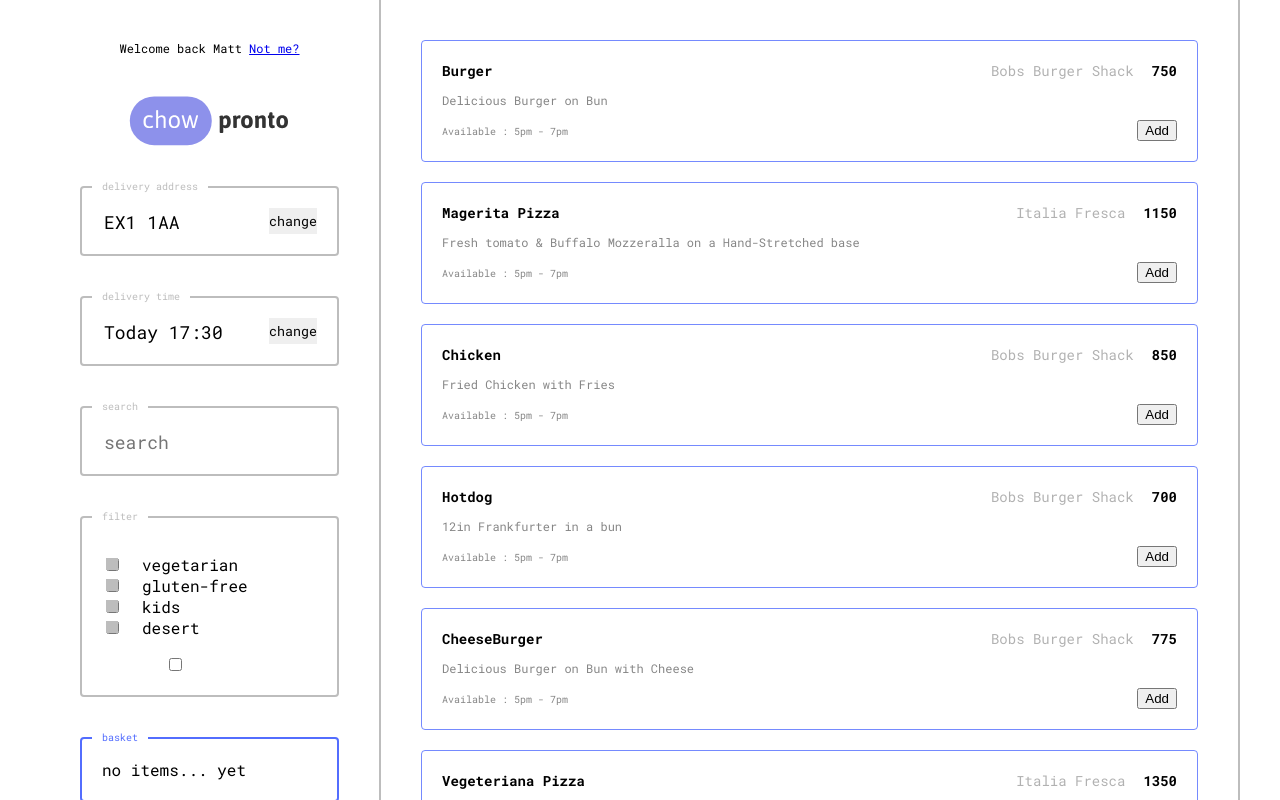
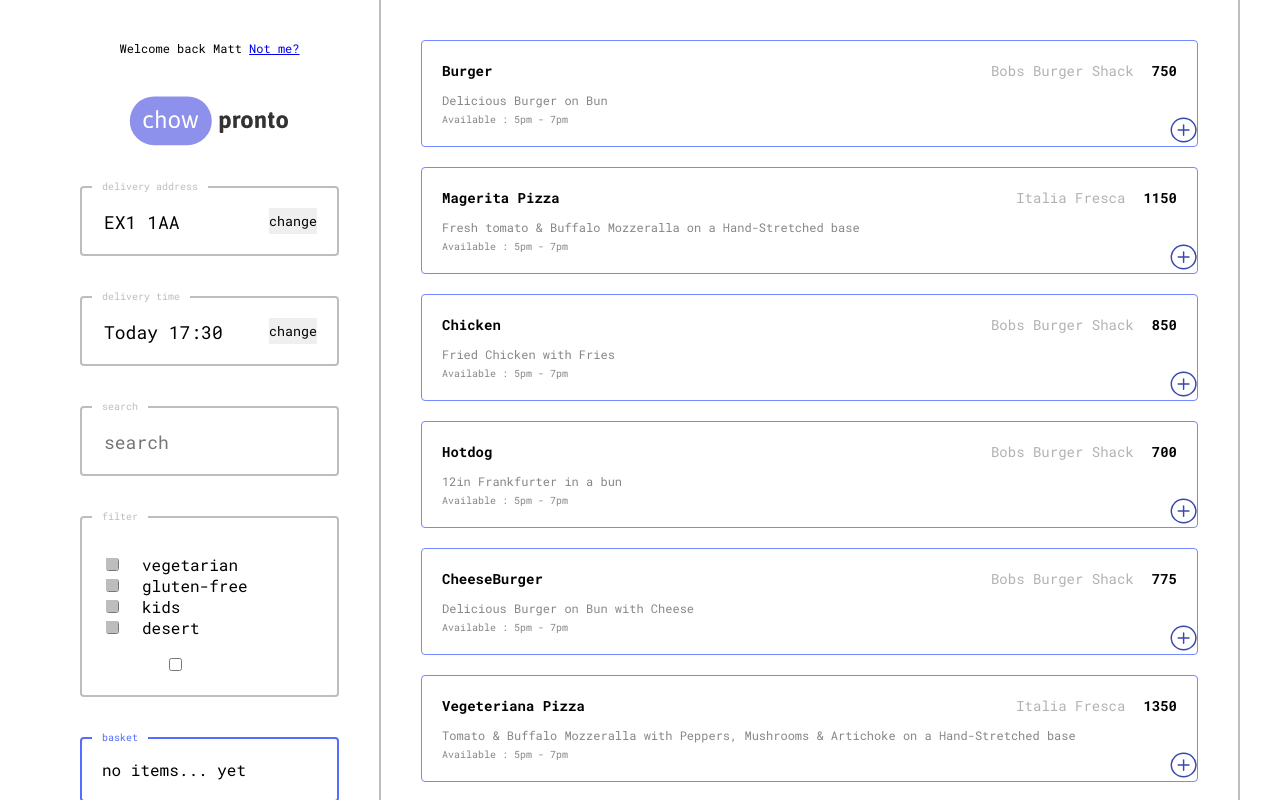
Before and after one commit to chingu-voyages/v19-bears-team-05, a React (Create React App) app in the folder chowpronto_frontend/: page /menu in a window 1280 px wide. Shown: the top 800 px of the page. Built offline with nearby package versions, Linux system fonts and the light colour scheme.

Commit message:
continued styling menu page

```diff
--- a/chowpronto_frontend/src/patron/pages/menu/components/MenuItem.js
+++ b/chowpronto_frontend/src/patron/pages/menu/components/MenuItem.js
@@ -2,6 +2,8 @@ import React from "react";
 import styled from "styled-components";
 import useBasket from "../../../../hooks/useBasket";
 import { StyledBoxContainer } from "../../../../shared_components/BoxContainer";
+import AddIcon from "../../../../shared_components/AddIcon";
+import ChowButton from "../../../../shared_components/ChowButton";
 
 const MenuItem = (props) => {
   const [basketState, updateBasket] = useBasket();
@@ -16,14 +18,13 @@ const MenuItem = (props) => {
         </HeaderRight>
       </HeaderBar>
       <Description>{props.about}</Description>
-      <HeaderBar>
+      <FooterBar>
         <Availability>Available : 5pm - 7pm</Availability>
-        <HeaderRight>
-          <button onClick={() => updateBasket({ type: "add_item" })}>
-            Add
-          </button>
-        </HeaderRight>
-      </HeaderBar>
+        <HeaderRight></HeaderRight>
+      </FooterBar>
+      <ClearButton onClick={() => updateBasket({ type: "add_item" })}>
+        <AddIcon />
+      </ClearButton>
     </StyledMenuItem>
   );
 };
@@ -64,9 +65,22 @@ const Vendor = styled(StyledHeader)`
 const Description = styled.p`
   color: ${({ theme }) => theme.colors.focusSecondary};
   font-size: ${({ theme }) => theme.fz300};
+  margin-bottom: ${({ theme }) => theme.mg200};
 `;
+
+const FooterBar = styled(HeaderBar)``;
 
 const Availability = styled(Description)`
   margin: 0;
   font-size: ${({ theme }) => theme.fz200};
 `;
+
+const ClearButton = styled.button`
+  border: none;
+  outline: none;
+  background: transparent;
+  padding: 0;
+  position: absolute;
+  right: 0;
+  bottom: 0;
+`;
--- /dev/null
+++ b/chowpronto_frontend/src/shared_components/AddIcon.js
@@ -0,0 +1,28 @@
+import React from "react";
+
+function Icon() {
+  return (
+    <svg
+      xmlns="http://www.w3.org/2000/svg"
+      width="27"
+      height="26"
+      fill="none"
+      viewBox="0 0 27 26"
+    >
+      <path
+        stroke="#3949AB"
+        strokeWidth="1.471"
+        d="M25.912 13.034c0 6.469-5.481 11.765-12.31 11.765-6.828 0-12.309-5.296-12.309-11.765 0-6.468 5.481-11.764 12.31-11.764 6.828 0 12.309 5.296 12.309 11.764z"
+      ></path>
+      <path
+        stroke="#3949AB"
+        strokeLinecap="round"
+        strokeLinejoin="round"
+        strokeWidth="1.471"
+        d="M8.231 13.034h10.743m-5.372 5.147V7.887"
+      ></path>
+    </svg>
+  );
+}
+
+export default Icon;
```
Also changed, not shown: chowpronto_frontend/public/add_icon.svg (added).
